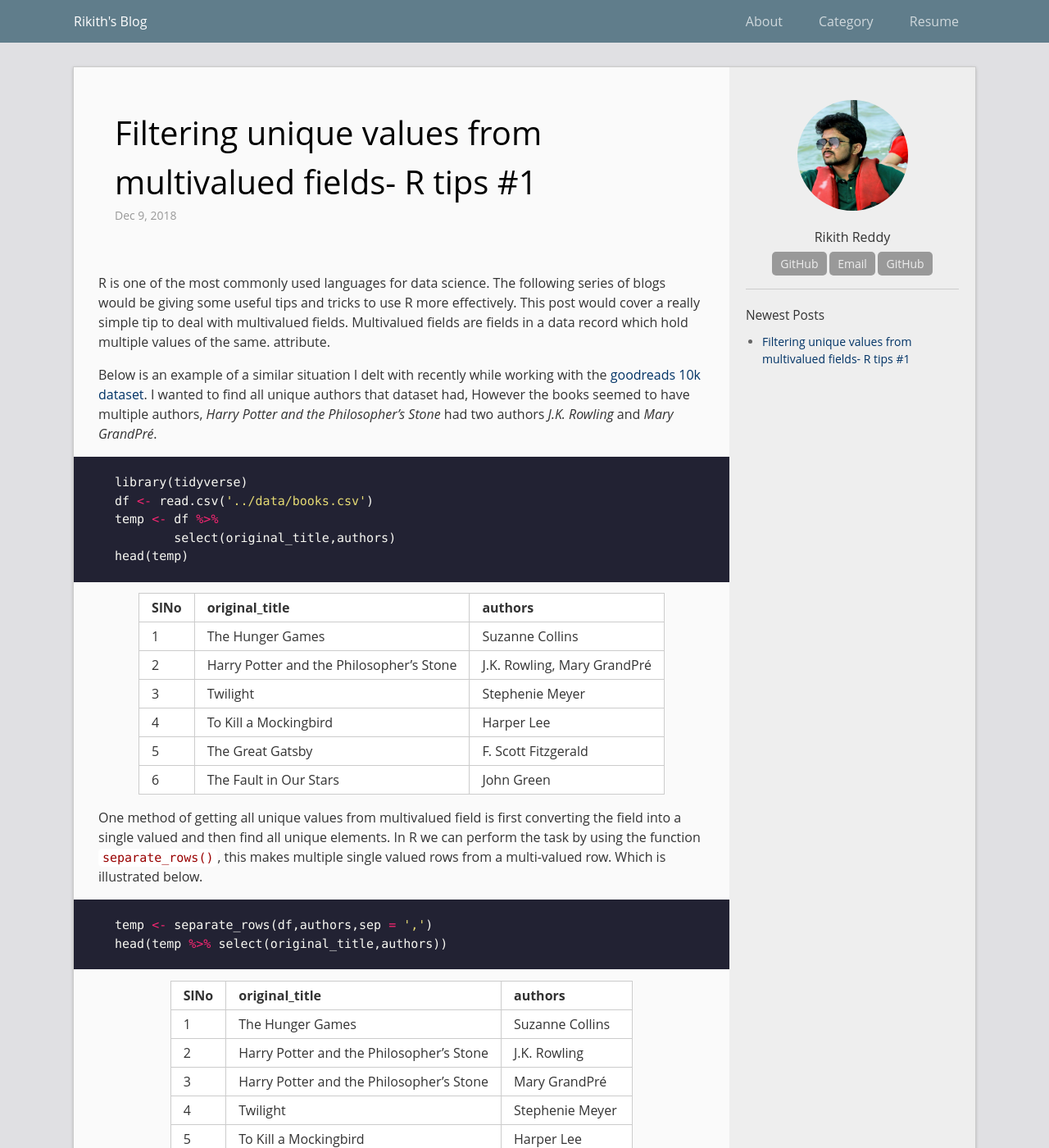
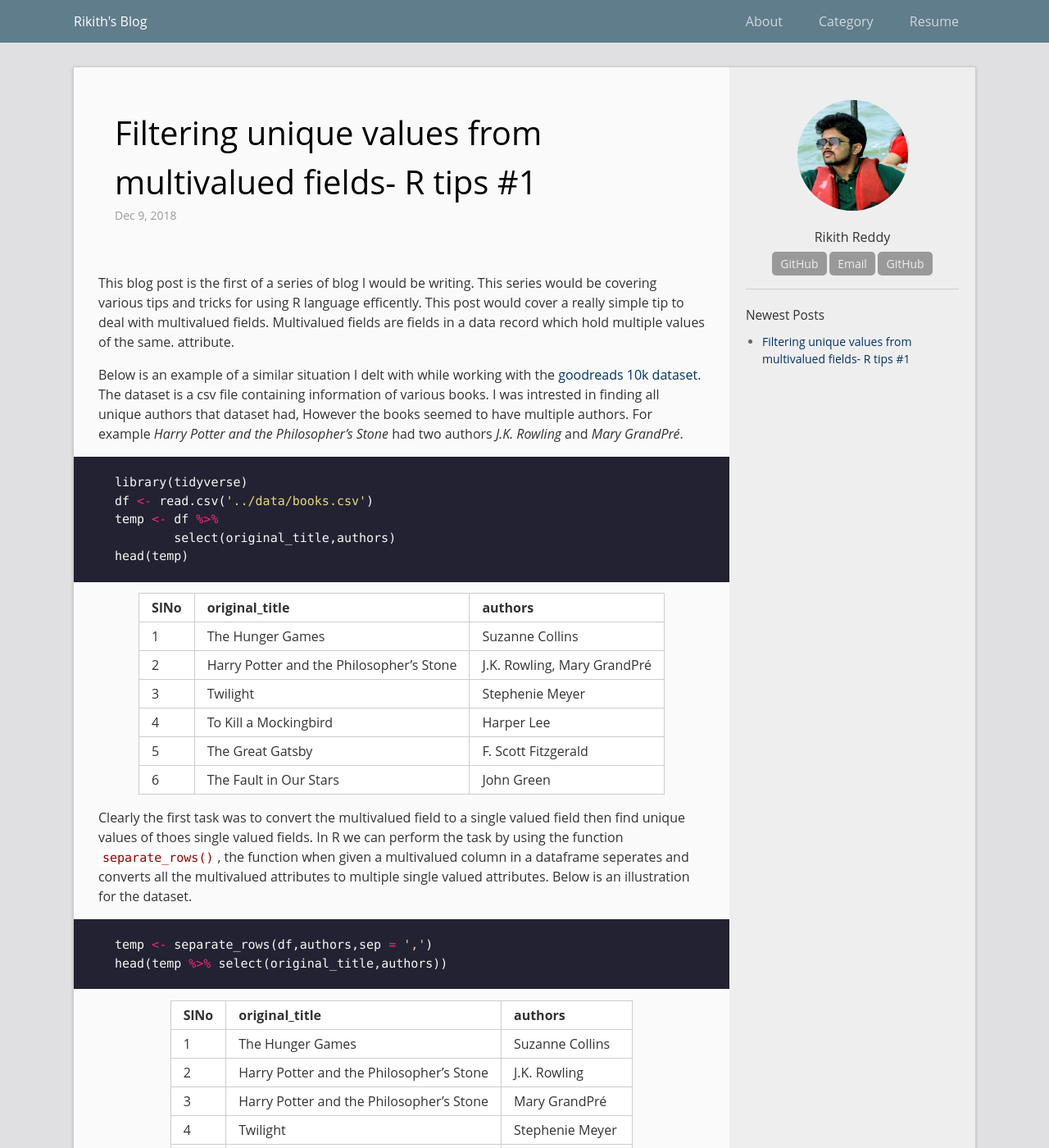
Before and after one commit to rikithreddy/rikithreddy.github.io, a Jekyll site: the page built from _posts/2018-12-09-R-tips-1.md, in a window 1280 px wide and 1400 px high. Shown: the whole window at 82% size. Built offline with Jekyll 4.4.1, drawn with Linux system fonts in a browser that asks for light colours.

Commit message:
Modified post grammar for R tips#1

````diff
--- a/_posts/2018-12-09-R-tips-1.md
+++ b/_posts/2018-12-09-R-tips-1.md
@@ -6,10 +6,10 @@ categories: R
 permalink: /R/tips/1
 ---
 
-R is one of the most commonly used languages for data science. The following series of blogs would be giving some useful tips and tricks to use R more effectively. This post would cover a really simple tip to deal with multivalued fields. Multivalued fields are fields in a data record which hold multiple values of the same.
+This blog post is the first of a series of blog I would be writing. This series would be covering various tips and tricks for using R language efficently. This post would cover a really simple tip to deal with multivalued fields. Multivalued fields are fields in a data record which hold multiple values of the same.
 attribute.
 
-Below is an example of a similar situation I delt with recently while working with the [goodreads 10k dataset](https://github.com/zygmuntz/goodbooks-10k). I wanted to find all unique authors that dataset had, However the books seemed to have multiple authors, *Harry Potter and the Philosopher's Stone* had two authors *J.K. Rowling* and *Mary GrandPré*.
+Below is an example of a similar situation I delt with while working with the [goodreads 10k dataset](https://github.com/zygmuntz/goodbooks-10k). The dataset is a csv file containing information of various books. I was intrested in finding all unique authors that dataset had, However the books seemed to have multiple authors. For example *Harry Potter and the Philosopher's Stone* had two authors *J.K. Rowling* and *Mary GrandPré*.
 
 ``` r
 library(tidyverse)
@@ -33,10 +33,7 @@ head(temp)
 
 
 
-
-
-
-One method of getting all unique values from multivalued field is first converting the field into a single valued and then find all unique elements. In R we can perform the task by using the function `separate_rows()`, this makes multiple single valued rows from a multi-valued row. Which is illustrated below.
+Clearly the first task was to convert the multivalued field to a single valued field then find unique values of thoes single valued fields. In R we can perform the task by using the function `separate_rows()`, the function when given a multivalued column in a dataframe seperates and converts all the multivalued attributes to multiple single valued attributes. Below is an illustration for the dataset.
 
 ``` r
 temp <- separate_rows(df,authors,sep = ',')
````
